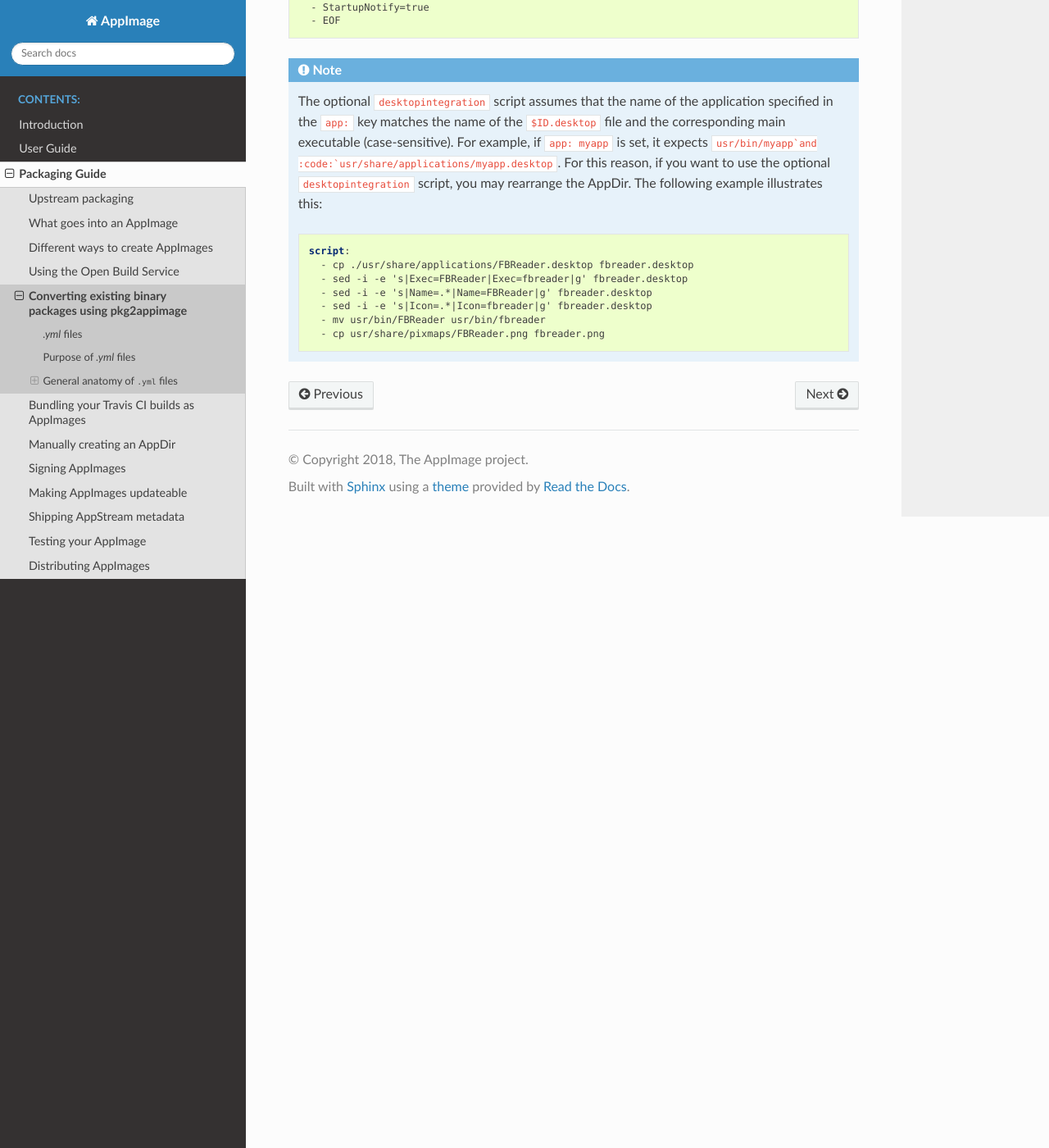
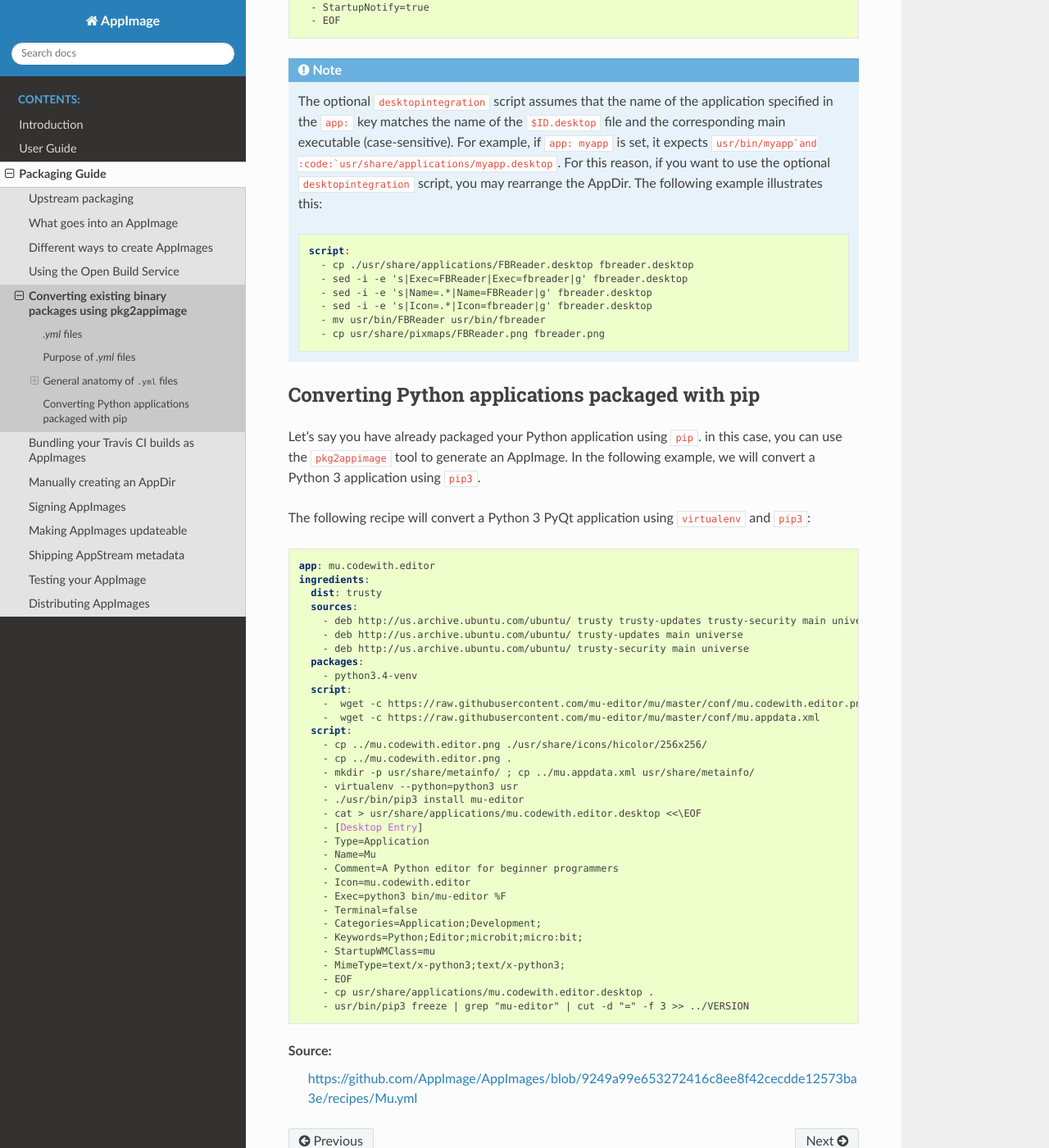
Before and after one commit to AppImage/docs.appimage.org, a Sphinx documentation site: the page built from source/packaging-guide/pkg2appimage.rst, in a window 1280 px wide and 1400 px high, scrolled down 8485 px. Shown: the whole window at 82% size. Built offline with Sphinx 7.4.7 and the Read the Docs theme 2.0.0, drawn with Linux system fonts in a browser that asks for light colours.

Commit message:
Solve merge issue on PR #5
A commit was added during conversion of pkg2appimage.md to rST
Because file doesn't exist anymore, content of commit 84064ed had to be
manually added to pkg2appimage.rst

```diff
--- a/source/packaging-guide/pkg2appimage.rst
+++ b/source/packaging-guide/pkg2appimage.rst
@@ -347,3 +347,51 @@
         - sed -i -e 's|Icon=.*|Icon=fbreader|g' fbreader.desktop
         - mv usr/bin/FBReader usr/bin/fbreader
         - cp usr/share/pixmaps/FBReader.png fbreader.png
+
+
+Converting Python applications packaged with pip
+------------------------------------------------
+
+Let's say you have already packaged your Python application using :code:`pip`. in this case, you can use the :code:`pkg2appimage` tool to generate an AppImage. In the following example, we will convert a Python 3 application using :code:`pip3`.
+
+The following recipe will convert a Python 3 PyQt application using :code:`virtualenv` and :code:`pip3`:
+
+.. code-block:: yaml
+
+    app: mu.codewith.editor
+    ingredients:
+      dist: trusty
+      sources:
+        - deb http://us.archive.ubuntu.com/ubuntu/ trusty trusty-updates trusty-security main universe
+        - deb http://us.archive.ubuntu.com/ubuntu/ trusty-updates main universe
+        - deb http://us.archive.ubuntu.com/ubuntu/ trusty-security main universe
+      packages:
+        - python3.4-venv
+      script:
+        -  wget -c https://raw.githubusercontent.com/mu-editor/mu/master/conf/mu.codewith.editor.png
+        -  wget -c https://raw.githubusercontent.com/mu-editor/mu/master/conf/mu.appdata.xml
+      script:
+        - cp ../mu.codewith.editor.png ./usr/share/icons/hicolor/256x256/
+        - cp ../mu.codewith.editor.png .
+        - mkdir -p usr/share/metainfo/ ; cp ../mu.appdata.xml usr/share/metainfo/
+        - virtualenv --python=python3 usr
+        - ./usr/bin/pip3 install mu-editor
+        - cat > usr/share/applications/mu.codewith.editor.desktop <<\EOF
+        - [Desktop Entry]
+        - Type=Application
+        - Name=Mu
+        - Comment=A Python editor for beginner programmers
+        - Icon=mu.codewith.editor
+        - Exec=python3 bin/mu-editor %F
+        - Terminal=false
+        - Categories=Application;Development;
+        - Keywords=Python;Editor;microbit;micro:bit;
+        - StartupWMClass=mu
+        - MimeType=text/x-python3;text/x-python3;
+        - EOF
+        - cp usr/share/applications/mu.codewith.editor.desktop .
+        - usr/bin/pip3 freeze | grep "mu-editor" | cut -d "=" -f 3 >> ../VERSION
+
+
+Source:
+	https://github.com/AppImage/AppImages/blob/9249a99e653272416c8ee8f42cecdde12573ba3e/recipes/Mu.yml
```
